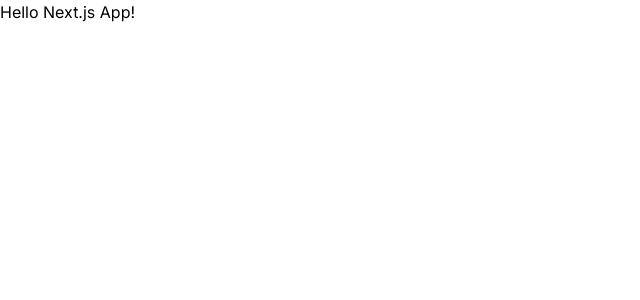
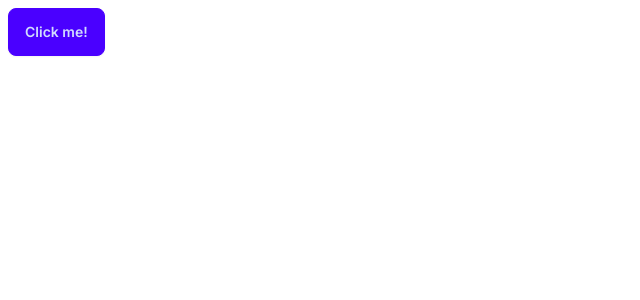
Before and after one commit to nathansebhastian/next-events, a Next.js app: page / in a window 1280 px wide. Shown: the top 300 px of the page, without its empty margins (0-640 px from the left). Built offline with nearby package versions, Linux system fonts and the light colour scheme.

Commit message:
Chapter 2 - adding DaisyUI

```diff
--- a/app/page.js
+++ b/app/page.js
@@ -1,3 +1,3 @@
 export default function Home() {
-  return <h1>Hello Next.js App!</h1>;
+  return <button className="btn btn-primary m-2">Click me!</button>;
 }
--- a/tailwind.config.js
+++ b/tailwind.config.js
@@ -14,5 +14,5 @@
       },
     },
   },
-  plugins: [],
+  plugins: [require('daisyui')],
 };
```
Also changed, not shown: package.json (+6 -5 lines), 1 other file (tests, documents, lock files or other folders).
